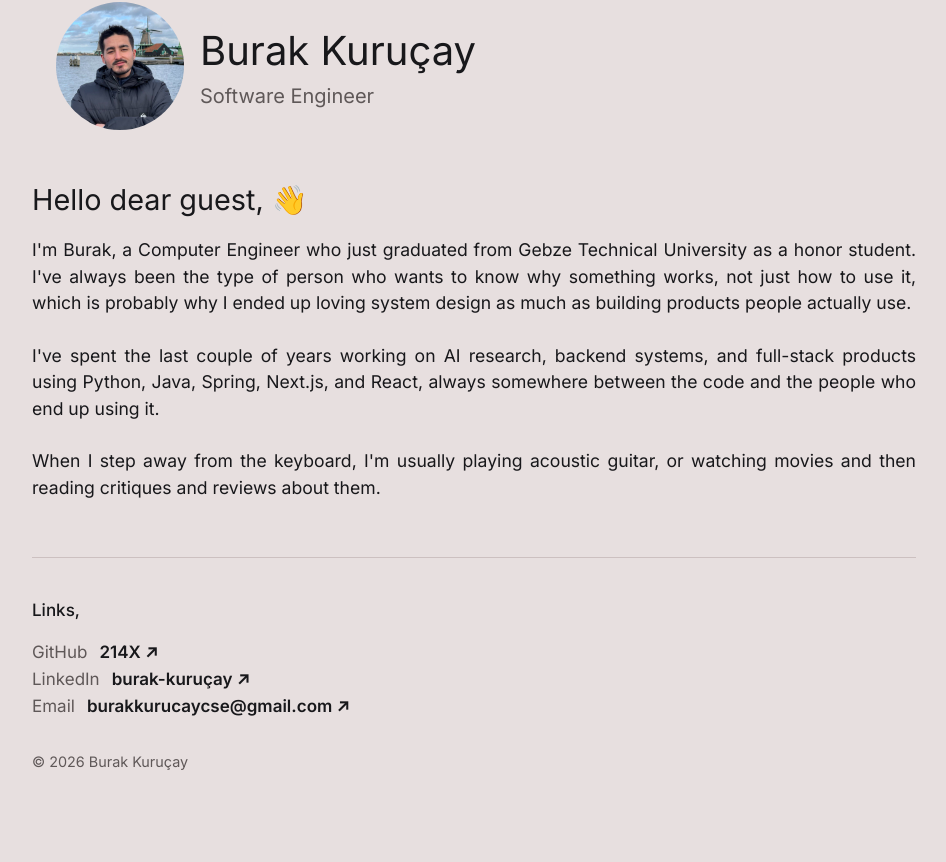
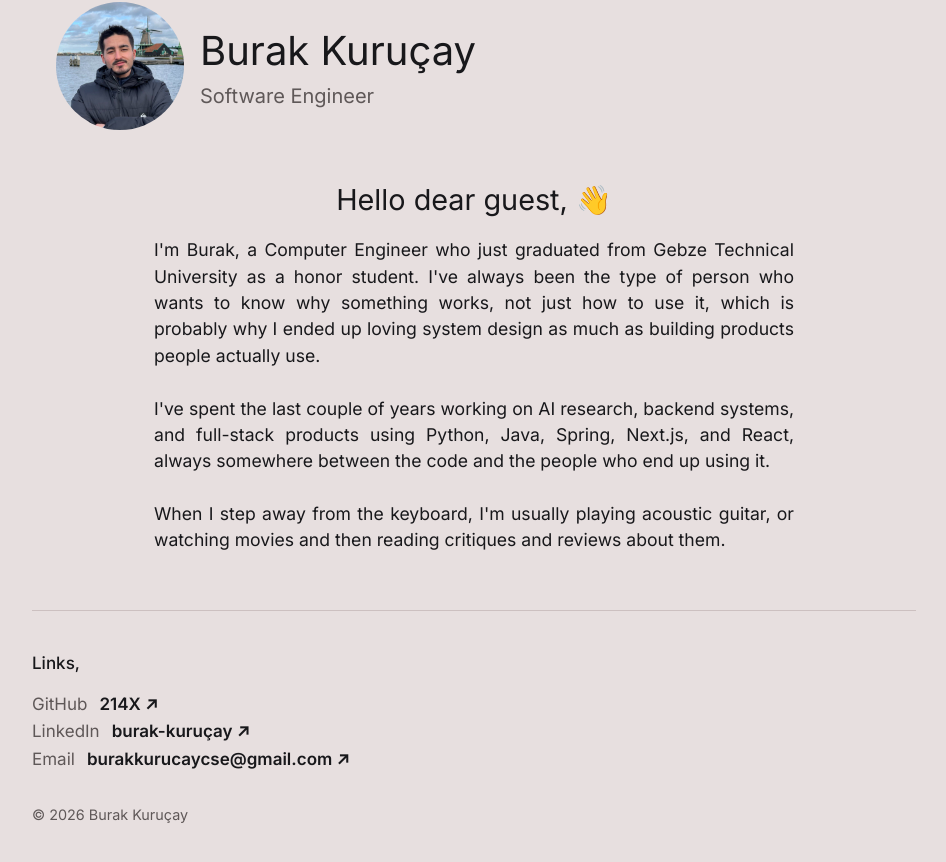
Before and after one commit to 214X/211-journal, a Next.js app in the folder frontend/211-journal/: page /en in a window 1280 px wide. Shown: the part 838-1700 px from the top of the page, without its empty margins (166-1112 px from the left). Built offline with nearby package versions, Linux system fonts and the light colour scheme; no server answers.

Commit message:
Paragraphs capped at a readable line length (--measure, 40rem) site-wide. About section centered under the new width.

```diff
--- a/frontend/211-journal/app/globals.css
+++ b/frontend/211-journal/app/globals.css
@@ -19,6 +19,7 @@
    ============================================ */
 :root {
   --content-width: 900px;
+  --measure:       40rem;   /* longest comfortable line for reading: ~65–70 characters of Inter */
 }
 
 
@@ -141,3 +142,14 @@ body {
     transition: none;
   }
 }
+
+
+/* ============================================
+    5. TEXT BLOCKS
+   ============================================ */
+/* Paragraphs stop at a readable line length, whatever box they sit in.
+   max-inline-size only caps: short text and narrow screens are untouched,
+   and a component's own class can still override it. */
+p {
+  max-inline-size: var(--measure);
+}
--- a/frontend/211-journal/components/HomePage/HomePage.module.css
+++ b/frontend/211-journal/components/HomePage/HomePage.module.css
@@ -49,6 +49,7 @@
 .aboutMeSection{
     display: flex;
     flex-direction: column;
+    align-items: center;
 }
 
 .introductoryLine {
```
